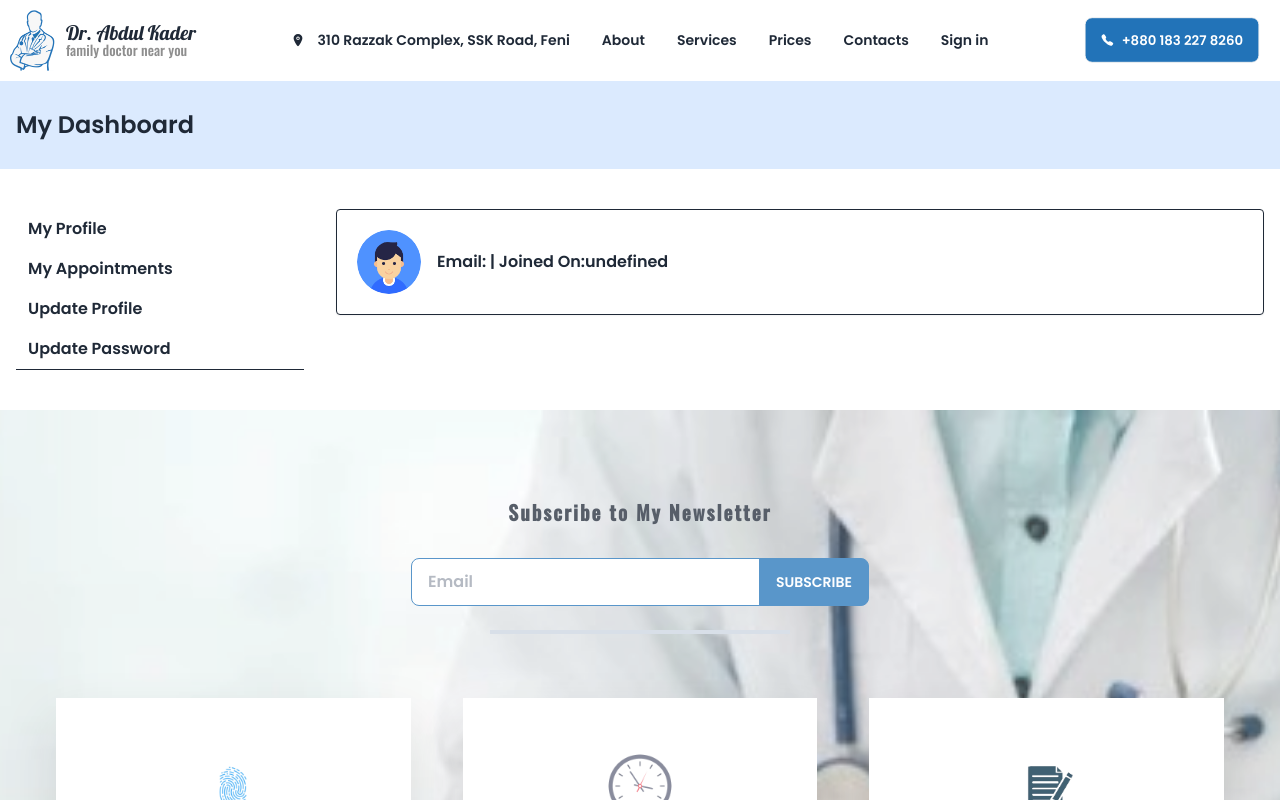
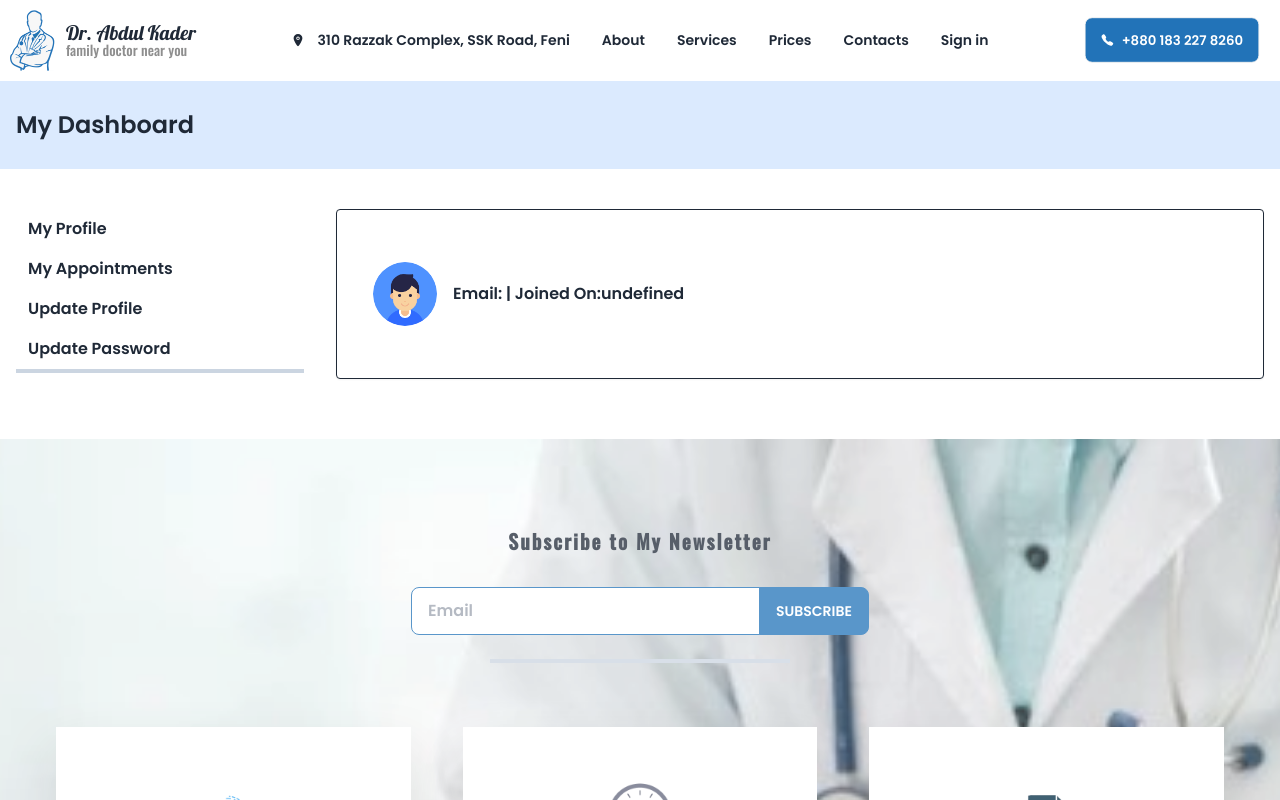
Before and after one commit to muhammad-jiku/jikmunn-doctor-abdul-kader, a Next.js app: page /dashboard/me in a window 1280 px wide. Shown: the top 800 px of the page. Built offline with nearby package versions, Linux system fonts and the light colour scheme; no server answers.

Commit message:
modifications in sidebar and profile component

```diff
--- a/components/Dashboard/Profile.jsx
+++ b/components/Dashboard/Profile.jsx
@@ -3,29 +3,33 @@
 import React, { useContext } from 'react';
 import AuthContext from '@/context/AuthContext';
 import profileImg from '../../assets/images/default_profile_avatar.png';
+import { FaUser } from 'react-icons/fa';
+import { AiOutlineMail } from 'react-icons/ai';
+import { BsCalendar2Date } from 'react-icons/bs';
 
 function Profile() {
   const { user } = useContext(AuthContext);
 
   return (
-    <>
+    <div className='container mx-auto my-4 p-4'>
       <figure className='flex items-start sm:items-center'>
         <div className='relative'>
           <img
+            loading='lazy'
             className='w-16 h-16 rounded-full mr-4'
-            src={user?.avatar ? user?.avatar?.url : profileImg?.src}
+            src={user?.avatar ? user?.avatar?.url : profileImg.src}
             alt={user?.name}
           />
         </div>
         <figcaption>
-          <h5 className='font-semibold text-lg'>{user?.username}</h5>
+          <h5 className='font-semibold text-lg'>{user?.name}</h5>
           <p>
             <b>Email:</b> {user?.email} | <b>Joined On:</b>
             {String(user?.createdAt).substr(0, 10)}
           </p>
         </figcaption>
       </figure>
-    </>
+    </div>
   );
 }
 
--- a/components/Dashboard/Sidebar.jsx
+++ b/components/Dashboard/Sidebar.jsx
@@ -9,7 +9,7 @@ function Sidebar() {
 
   return (
     <aside className='md:w-1/3 lg:w-1/4 px-4'>
-      <ul className='sidebar'>
+      <ul>
         <li>
           <Link
             href='/me'
@@ -42,7 +42,7 @@ function Sidebar() {
             Update Password
           </Link>
         </li>
-        <hr />
+        <hr className='mb-2 border-2 border-slate-300' />
         {user?.role === 'admin' && (
           <>
             <li>
```
